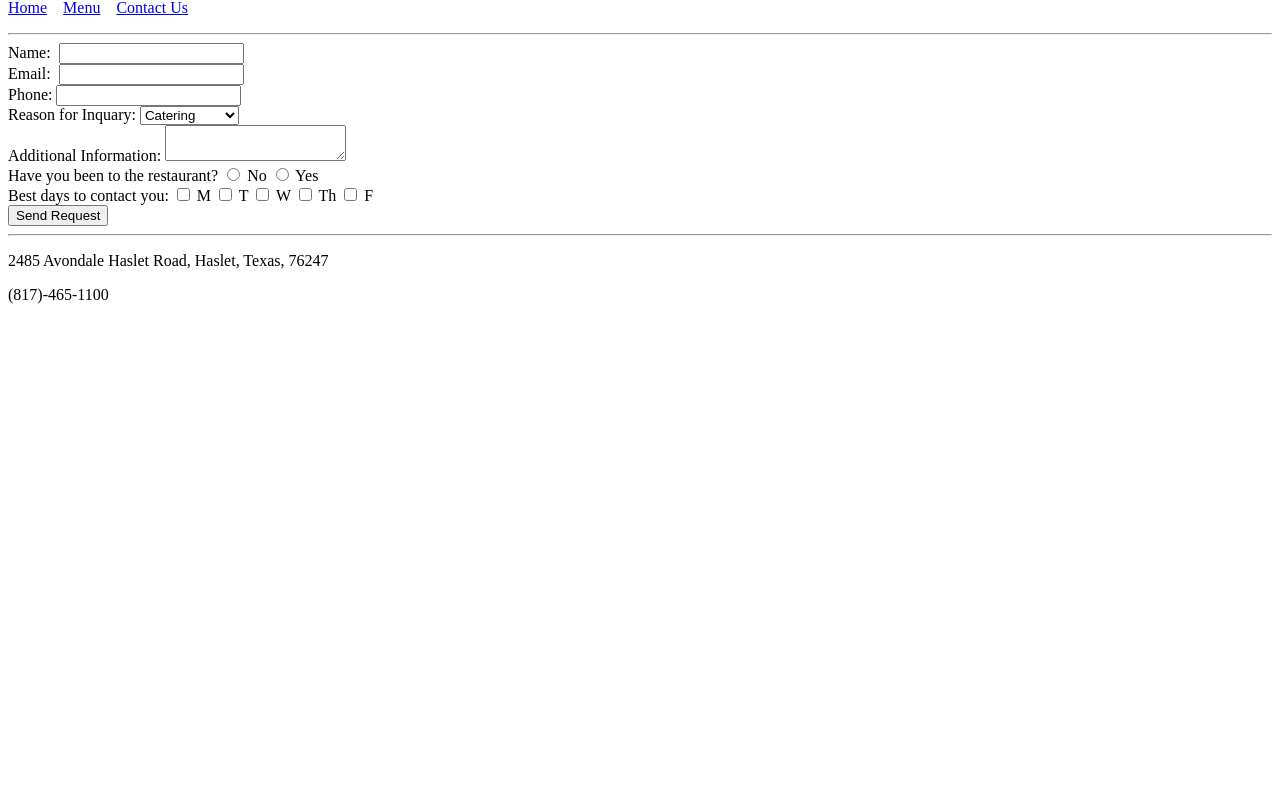
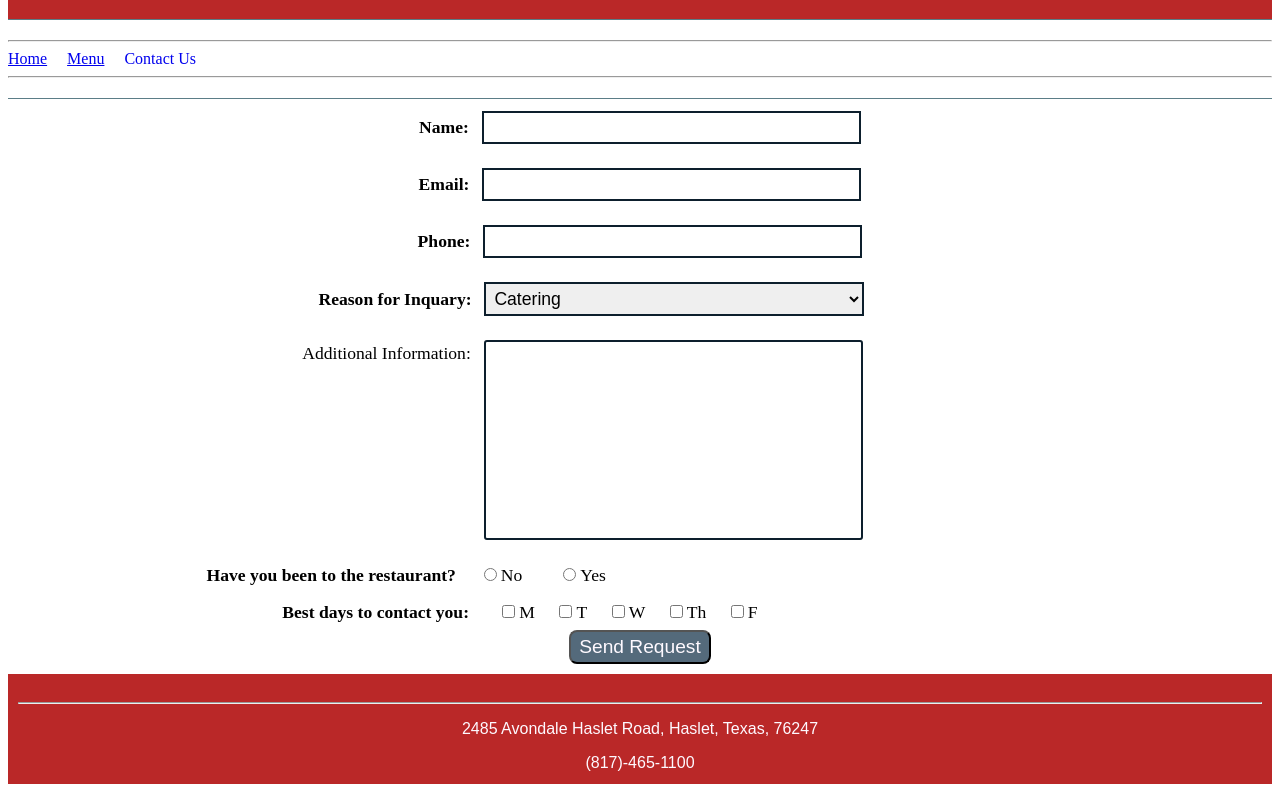
Before and after one commit to bencruse/part1, a plain HTML site: page contact.html in a window 1280 px wide. Shown: the part 99-891 px from the top of the page. Before the commit the page ends 800 px from the top, so only its background shows below. Drawn offline with Linux system fonts and the light colour scheme.

Commit message:
add files

```diff
--- a/contact.html
+++ b/contact.html
@@ -6,28 +6,102 @@ Most recent revision:
 -->
 <html lang="en">
     <head>
-        <title>Contact Us</title>
+      <title>Contact Us</title>
+      <link href="styles/restaurantStyles.css" rel="stylesheet" type="text/css" />
+      <style media="screen">
+        form{
+          text-align: center;
+        }
+        .required{
+          font-weight: bold;
+        }
+        label, fieldset{
+            font-size: 1.1em;
+            text-align: top;
+        }
+        input[type=text] {
+            border: 2px solid #0d1f2d;
+            width: 30%;
+            padding: 4px 4px;
+            margin: 12px 0;
+            box-sizing: border-box;
+            font-size: 1.1em;
+        }
+        select{
+          border: 2px solid #0d1f2d;
+          width: 30%;
+          padding: 4px 4px;
+          margin: 12px 98px 12px 0;
+          box-sizing: border-box;
+          font-size: 1.1em;
+        }
+        label.top{
+          vertical-align: top;
+          display: inline-block;
+          padding: 15px 0 0;
+        }
+        textarea {
+            width: 30%;
+            height: 200px;
+            padding: 12px 20px;
+            margin: 12px 115px 12px 0;
+            box-sizing: border-box;
+            border: 2px solid #0d1f2d;
+            border-radius: 3px;
+            background-color: #fff;
+            resize: none;
+        }
+        input[type=radio]{
+          margin: 12px 0px 12px 15px;
+          padding: 12px 100px;
+        }
+        .radios{
+          margin-right: 37%;
+        }
+        input[type=checkbox]{
+          margin: 12px 0px 12px 2%;
+          padding: 12px 100px;
+        }
+        .checkboxes{
+            margin-right: 19%;
+        }
+        input[type=submit] {
+            font-size: 1.2em;
+            background-color: #546a7b;
+            color: #fef9ff;
+            padding: 4px 8px;
+            margin-bottom: 10px;
+            border-radius: 8px;
+
+        }
+        input[type=submit]:hover {
+            background-color: #f2eded;
+            color: #546a7b;
+        }
+      </style>
     </head>
 
     <body>
         <header>
-            <h1>Bottle Cap Alley</h1>
+            <h1>Bottlecap Alley</h1>
         </header>
 
         <nav>
           <hr />
-            <p><a href="index.html">Home</a>&nbsp&nbsp&nbsp&nbsp<a href="menu.html">Menu</a>&nbsp&nbsp&nbsp&nbsp<a href="contact.html">Contact Us</a></p>
+            <a class="btn" href="index.html">Home</a>&nbsp&nbsp&nbsp&nbsp
+            <a class="btn" href="menu.html">Menu</a>&nbsp&nbsp&nbsp&nbsp
+            <a class="btn" style="text-decoration: none" href="contact.html">Contact Us</a>
           <hr />
         </nav>
         <form action="submit.html" method="post">
-          <label for="name">Name:&nbsp</label>
+          <label class="required" for="name">Name:&nbsp&nbsp</label>
           <input type="text" id="name" name="name"><br>
-          <label for="email">Email:&nbsp</label>
+          <label class="required" for="email">Email:&nbsp&nbsp</label>
           <input type="text" id="name" name="email" ><br>
-          <label for="phone">Phone:</label>
+          <label class="required" for="phone">Phone:&nbsp&nbsp</label>
           <input type="text" id="phone" name="phone"><br>
-          <label for="reason">Reason for Inquary:</label>
 
+          <label class="required" for="reason">Reason for Inquary:&nbsp&nbsp</label>
           <select class="reason" name="contact">
             <option value="catering" selected>Catering</option>
             <option value="party">Private Party</option>
@@ -36,18 +110,20 @@ Most recent revision:
           </select>
           <br>
 
-          <label for="info">Additional Information:</label>
+          <label class="top" for="info">Additional Information:&nbsp&nbsp</label>
           <textarea id="info" name="info"></textarea>
           <br>
-
-            <label>Have you been to the restaurant?</label>
+          <div class="radios">
+            <label class="required">Have you been to the restaurant?&nbsp&nbsp</label>
             <input type="radio" id="choice1" name="questionnaire" value="no">
-            <label for="no">No</label>
+            <label for="no">No&nbsp&nbsp&nbsp&nbsp&nbsp</label>
             <input type="radio" id="choice2" name="questionnaire" value="yes">
             <label for="yes">Yes</label>
             <br>
+          </div>
 
-            <label>Best days to contact you:</label>
+          <div class="checkboxes">
+            <label class="required">Best days to contact you:&nbsp&nbsp</label>
             <input type="checkbox" id="monday" name="day" value="monday">
             <label for="monday">M</label>
             <input type="checkbox" id="tuesday" name="day" value="tuesday">
@@ -59,8 +135,9 @@ Most recent revision:
             <input type="checkbox" id="friday" name="day" value="friday">
             <label for="friday">F</label>
             <br>
+          </div>
 
-            <input type="submit" name="submit" value="Send Request">
+          <input type="submit" name="submit" value="Send Request">
 
 
 
--- /dev/null
+++ b/styles/restaurantStyles.css
@@ -0,0 +1,17 @@
+header, footer{
+    background-color: #ba2828;
+    color: #fef9ff;
+    height: 50px;
+    text-align: center;
+    padding: 20px 10px 40px 10px;
+    font-family: Arial;
+}
+nav {
+  border-top: thin #5b7d87 solid;
+  border-bottom: thin #5b7d87 solid;
+  padding-top: 12px;
+  padding-bottom: 12px;
+}
+nav .btn:hover {
+  font-weight: bold;
+}
```
Also changed, not shown: index.html (+34 -12 lines), menu.html (+58 -5 lines), images/CrossRoads-banner-1.jpg (added), images/homeBanner.png, images/logo450.png (added), images/wood.jpg (added), images/wood2.jpg (added), images/wood3.jpg (added), images/wood4.jpg (added), images/wood5.jpg (added).
